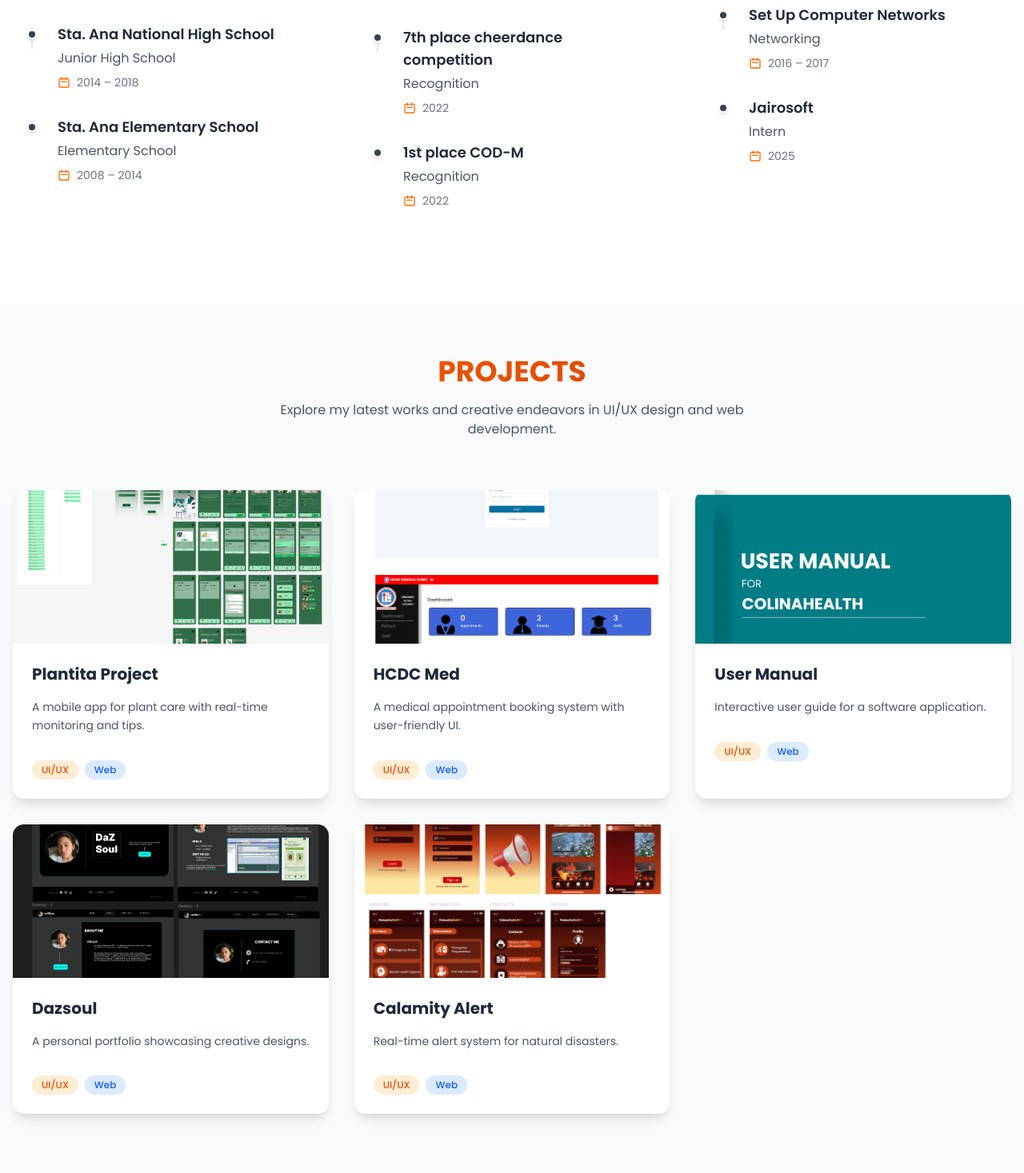
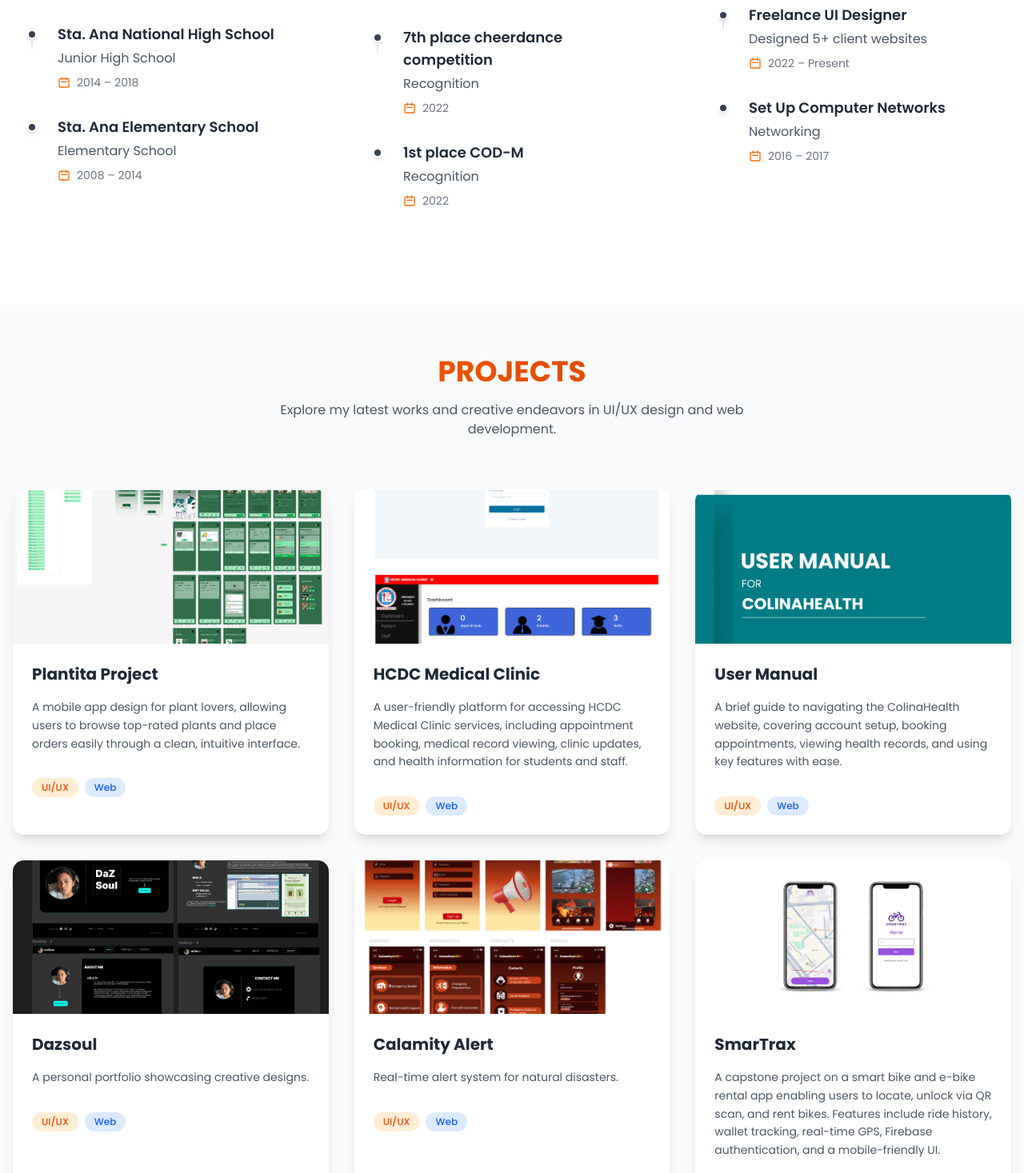
Before and after one commit to CleevePhilip/dazzle, a Next.js app in the folder client/: page / in a window 1280 px wide. Shown: the part 2223-3690 px from the top of the page at 80% size. Built offline with nearby package versions, Linux system fonts and the light colour scheme.

Commit message:
changes of details

```diff
--- a/client/src/app/page.tsx
+++ b/client/src/app/page.tsx
@@ -85,9 +85,9 @@ const Home = () => {
       type: "Experience",
       items: [
         {
-          school: "Freelance UI Designer",
-          degree: "Designed 5+ client websites",
-          duration: "2022 – Present",
+          school: "Jairosoft",
+          degree: "Intern",
+          duration: "2025",
         },
         {
           school: "SMARTRAX Capstone",
@@ -95,14 +95,14 @@ const Home = () => {
           duration: "2023 – 2024",
         },
         {
+          school: "Freelance UI Designer",
+          degree: "Designed 5+ client websites",
+          duration: "2022 – Present",
+        },
+        {
           school: "Set Up Computer Networks",
           degree: "Networking",
           duration: "2016 – 2017",
-        },
-        {
-          school: "Jairosoft",
-          degree: "Intern",
-          duration: "2025",
         },
       ],
     },
@@ -113,18 +113,18 @@ const Home = () => {
       title: "Plantita Project",
       image: "/dazzle_plantita_project.png",
       description:
-        "A mobile app for plant care with real-time monitoring and tips.",
+        "A mobile app design for plant lovers, allowing users to browse top-rated plants and place orders easily through a clean, intuitive interface.",
     },
     {
-      title: "HCDC Med",
+      title: "HCDC Medical Clinic",
       image: "/hcdc_med_project.png",
       description:
-        "A medical appointment booking system with user-friendly UI.",
+        "A user-friendly platform for accessing HCDC Medical Clinic services, including appointment booking, medical record viewing, clinic updates, and health information for students and staff.",
     },
     {
       title: "User Manual",
       image: "/usermanual_project.png",
-      description: "Interactive user guide for a software application.",
+      description: "A brief guide to navigating the ColinaHealth website, covering account setup, booking appointments, viewing health records, and using key features with ease.",
     },
     {
       title: "Dazsoul",
@@ -136,6 +136,11 @@ const Home = () => {
       image: "/calamity_alert_project.png",
       description: "Real-time alert system for natural disasters.",
     },
+    {
+      title: "SmarTrax",
+      image: "/SmarTrax.jpg",
+      description: "A capstone project on a smart bike and e-bike rental app enabling users to locate, unlock via QR scan, and rent bikes. Features include ride history, wallet tracking, real-time GPS, Firebase authentication, and a mobile-friendly UI.",
+    },
   ];
 
   const certificates = [
@@ -144,7 +149,7 @@ const Home = () => {
     "/MCITS.jpg",
     "/UIUX.jpg",
     "/COC Security.jpg",
-    "/COA.jpg",
+    "/Intro to UI_UX cert_.jpg",
   ];
 
   return (
@@ -519,7 +524,7 @@ const Home = () => {
               <div className="grid grid-cols-2 sm:grid-cols-3 gap-6">
                 {[
                   { number: "2+", label: "Years Experience" },
-                  { number: "15+", label: "Projects Completed" },
+                  { number: "10+", label: "Projects Completed" },
                   { number: "100%", label: "Client Satisfaction" },
                 ].map((stat, index) => (
                   <motion.div
@@ -1140,11 +1145,11 @@ const Home = () => {
                           fill="currentColor"
                           viewBox="0 0 24 24"
                         >
-                          <path d="M22.23 5.924a8.212 8.212 0 01-2.357.646 4.115 4.115 0 001.804-2.27 8.221 8.221 0 01-2.606.996 4.103 4.103 0 00-6.991 3.742 11.65 11.65 0 01-8.457-4.287 4.083 4.083 0 00-.556 2.063 4.1 4.1 0 001.825 3.415 4.09 4.09 0 01-1.859-.513v.052a4.104 4.104 0 003.292 4.023 4.099 4.099 0 01-1.853.07 4.11 4.11 0 003.833 2.85A8.236 8.236 0 012 18.407a11.616 11.616 0 006.29 1.84c7.547 0 11.675-6.25 11.675-11.675 0-.178-.004-.355-.012-.531A8.322 8.322 0 0022.23 5.924z" />
+                          <path d="M22.675 0H1.325C.593 0 0 .593 0 1.326v21.348C0 23.407.593 24 1.325 24H12.82v-9.294H9.692V11.41h3.128V8.797c0-3.1 1.893-4.788 4.659-4.788 1.325 0 2.463.099 2.795.143v3.24l-1.918.001c-1.504 0-1.795.715-1.795 1.763v2.312h3.587l-.467 3.296h-3.12V24h6.116C23.407 24 24 23.407 24 22.674V1.326C24 .593 23.407 0 22.675 0z" />
                         </svg>
                       ),
-                      label: "Twitter",
-                      link: "https://www.linkedin.com/in/dazzle-estaciones-5a61121b7/",
+                      label: "Facebook",
+                      link: "https://www.facebook.com/jazzestaciones",
                     },
                     {
                       icon: (
```
Also changed, not shown: client/public/Intro to UI_UX cert_.jpg (added), client/public/SmarTrax.jpg (added).
